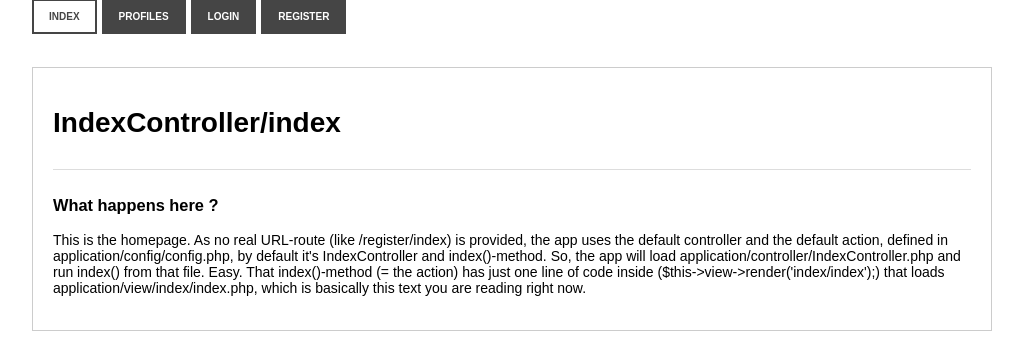
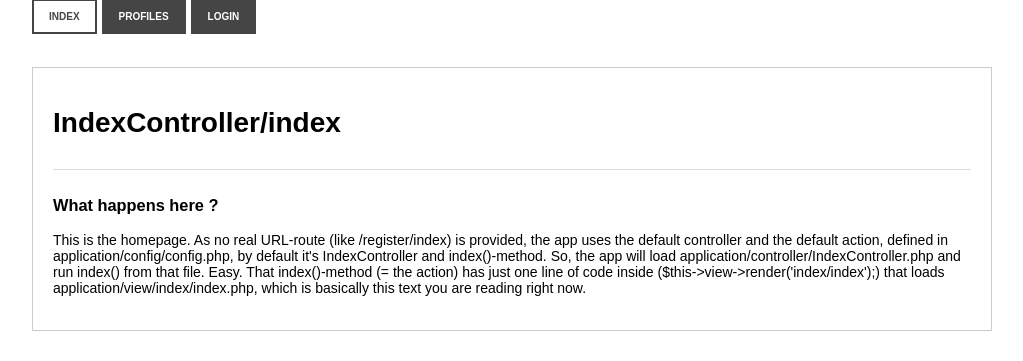
Before and after one commit to Vodi20/huge-framework, a PHP site: page / in a window 1280 px wide. Shown: the part 459-820 px from the top of the page, without its empty margins (128-1151 px from the left). Run offline with PHP 8.4, Linux system fonts and the light colour scheme; some libraries are stand-ins or nearby versions.

Commit message:
#2 commit registration and authentification fix
admin is now the only usergroup who is able to register someone

```diff
--- a/application/core/View.php
+++ b/application/core/View.php
@@ -22,7 +22,6 @@ class View
                 $this->{$key} = $value;
             }
         }
-
         require Config::get('PATH_VIEW') . '_templates/header.php';
         require Config::get('PATH_VIEW') . $filename . '.php';
         require Config::get('PATH_VIEW') . '_templates/footer.php';
--- a/application/view/_templates/header.php
+++ b/application/view/_templates/header.php
@@ -36,9 +36,7 @@
                 <li <?php if (View::checkForActiveControllerAndAction($filename, "login/index")) { echo ' class="active" '; } ?> >
                     <a href="<?php echo Config::get('URL'); ?>login/index">Login</a>
                 </li>
-                <li <?php if (View::checkForActiveControllerAndAction($filename, "register/index")) { echo ' class="active" '; } ?> >
-                    <a href="<?php echo Config::get('URL'); ?>register/index">Register</a>
-                </li>
+
             <?php } ?>
         </ul>
 
@@ -68,12 +66,13 @@
                     </li>
                 </ul>
             </li>
-            <?php if (Session::get("user_account_type") == 7) : ?>
-                <li <?php if (View::checkForActiveController($filename, "admin")) {
-                    echo ' class="active" ';
-                } ?> >
+            <?php if (Session::get("user_account_type") == 7)  ?>
+                <li <?php if (View::checkForActiveController($filename, "admin")) { echo ' class="active" ';} ?> >
                     <a href="<?php echo Config::get('URL'); ?>admin/">Admin</a>
                 </li>
+                <li <?php if (View::checkForActiveController($filename, "register")) {echo ' class="active" ';} ?> >
+                    <a href="<?php echo Config::get('URL'); ?>register/index">Register</a>
+                </li>
             <?php endif; ?>
-        <?php endif; ?>
         </ul>
+    </body>
--- a/application/view/login/index.php
+++ b/application/view/login/index.php
@@ -39,11 +39,11 @@
                 </div>
             </div>
 
-            <!-- register box on right side -->
+            <!-- register box on right side
             <div class="register-box">
                 <h2>No account yet ?</h2>
                 <a href="<?php echo Config::get('URL'); ?>register/index">Register</a>
-            </div>
+            </div>-->
 
         </div>
     </div>
```
Also changed, not shown: application/controller/RegisterController.php (+3 -5 lines), application/model/RegistrationModel.php (+7 -7 lines), application/view/register/index.php (+4 -3 lines), composer.json (+8 -0 lines).
